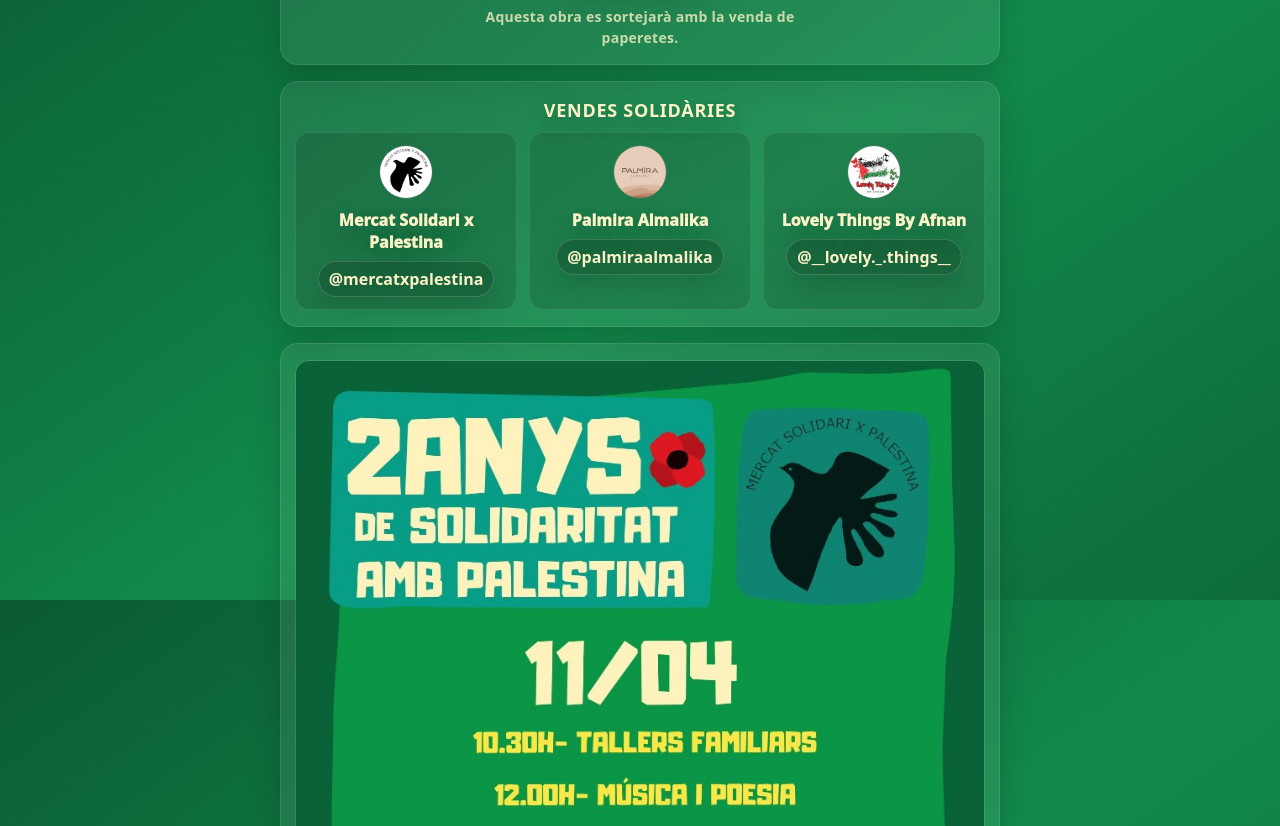
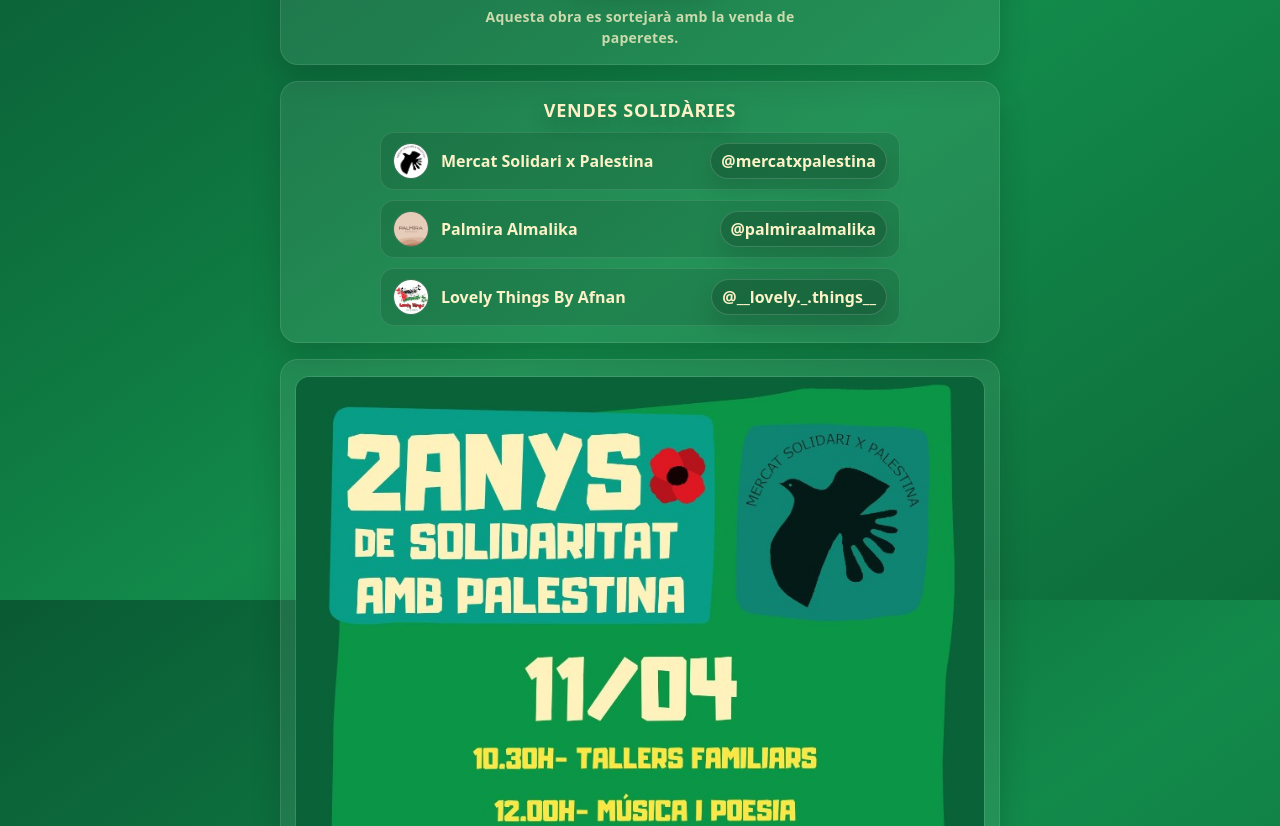
Before and after one commit to mercatxpalestina-blip/samar-landing, a React (Vite) app: page / in a window 1280 px wide. Shown: the part 1800-2626 px from the top of the page. Built offline with nearby package versions, Linux system fonts and the light colour scheme.

Commit message:
refactor: simplify landing page styles by removing saleCard and updating layout to use landingList for improved structure

```diff
--- a/src/pages/landing/LandingPage.tsx
+++ b/src/pages/landing/LandingPage.tsx
@@ -265,21 +265,21 @@
           <h3 id="vendes-solidaries" className="sectionHeading sectionHeadingCentered">
             {LANDING_PAGE_CONTENT.solidarySales.heading}
           </h3>
-          <div className="salesGrid">
+          <ul className="landingList">
             {LANDING_PAGE_CONTENT.solidarySales.items.map((item) => (
-              <div key={item.name} className="saleCard">
+              <li key={item.name} className="landingListItem">
                 {item.instagramHandle ? (
                   <img
-                    className="saleAvatar"
+                    className="accountAvatar"
                     src={getLocalAvatarSrc(item.instagramHandle.handle)}
                     alt={`Portada de ${item.instagramHandle.handle}`}
                     loading="lazy"
                   />
                 ) : null}
-                <div className="saleName">{item.name}</div>
+                <span className="landingListItemName">{item.name}</span>
                 {item.instagramHandle ? (
                   <a
-                    className="pillLink saleLink"
+                    className="pillLink"
                     href={toInstagramUrl(item.instagramHandle.handle)}
                     target="_blank"
                     rel="noreferrer"
@@ -287,9 +287,9 @@
                     @{item.instagramHandle.handle}
                   </a>
                 ) : null}
-              </div>
+              </li>
             ))}
-          </div>
+          </ul>
           </section>
         </RevealOnScroll>
 
--- a/src/pages/landing/landing.css
+++ b/src/pages/landing/landing.css
@@ -465,8 +465,7 @@
   }
 }
 
-.personCard,
-.saleCard{
+.personCard{
   padding: 12px 12px;
   border-radius: 14px;
   border: 1px solid rgba(255,255,255,0.10);
@@ -478,23 +477,20 @@
   transition: transform 0.3s cubic-bezier(0.22, 1, 0.36, 1), box-shadow 0.3s ease, border-color 0.3s ease, background 0.3s ease;
 }
 
-.personCard:hover,
-.saleCard:hover{
+.personCard:hover{
   transform: translateY(-4px);
   border-color: rgba(255,255,255,0.18);
   box-shadow: 0 16px 34px rgba(0,0,0,0.2);
   background: rgba(0,0,0,0.16);
 }
 
-.personName,
-.saleName{
+.personName{
   font-weight: 950;
   margin-bottom: 8px;
   text-shadow: 0 10px 24px var(--shadow);
 }
 
-.personAvatar,
-.saleAvatar{
+.personAvatar{
   width: 54px;
   height: 54px;
   border-radius: 999px;
@@ -506,14 +502,12 @@
   transition: transform 0.3s ease, box-shadow 0.3s ease;
 }
 
-.personCard:hover .personAvatar,
-.saleCard:hover .saleAvatar{
+.personCard:hover .personAvatar{
   transform: scale(1.06);
   box-shadow: 0 0 0 2px rgba(251,242,199,0.22);
 }
 
-.personLink,
-.saleLink{
+.personLink{
   width: fit-content;
 }
 
@@ -525,24 +519,6 @@
 
 @media (max-width: 360px){
   .artistsGrid{
-    grid-template-columns: 1fr;
-  }
-}
-
-.salesGrid{
-  display: grid;
-  grid-template-columns: repeat(3, minmax(0, 1fr));
-  gap: 12px;
-}
-
-@media (max-width: 720px){
-  .salesGrid{
-    grid-template-columns: repeat(2, minmax(0, 1fr));
-  }
-}
-
-@media (max-width: 360px){
-  .salesGrid{
     grid-template-columns: 1fr;
   }
 }
@@ -692,10 +668,8 @@
   .landingListItem,
   .pillLink,
   .personCard,
-  .saleCard,
   .accountAvatar,
   .personAvatar,
-  .saleAvatar,
   .posterLarge,
   .mapWrap,
   .landingFooterLogo{
@@ -708,12 +682,10 @@
   .landingListItem:hover,
   .pillLink:hover,
   .personCard:hover,
-  .saleCard:hover,
   .posterLarge:hover,
   .landingFooterLogo:hover,
   .landingListItem:hover .accountAvatar,
   .personCard:hover .personAvatar,
-  .saleCard:hover .saleAvatar,
   .sectionCardCentered:hover .centerAvatar{
     transform: none;
     box-shadow: inherit;
```
